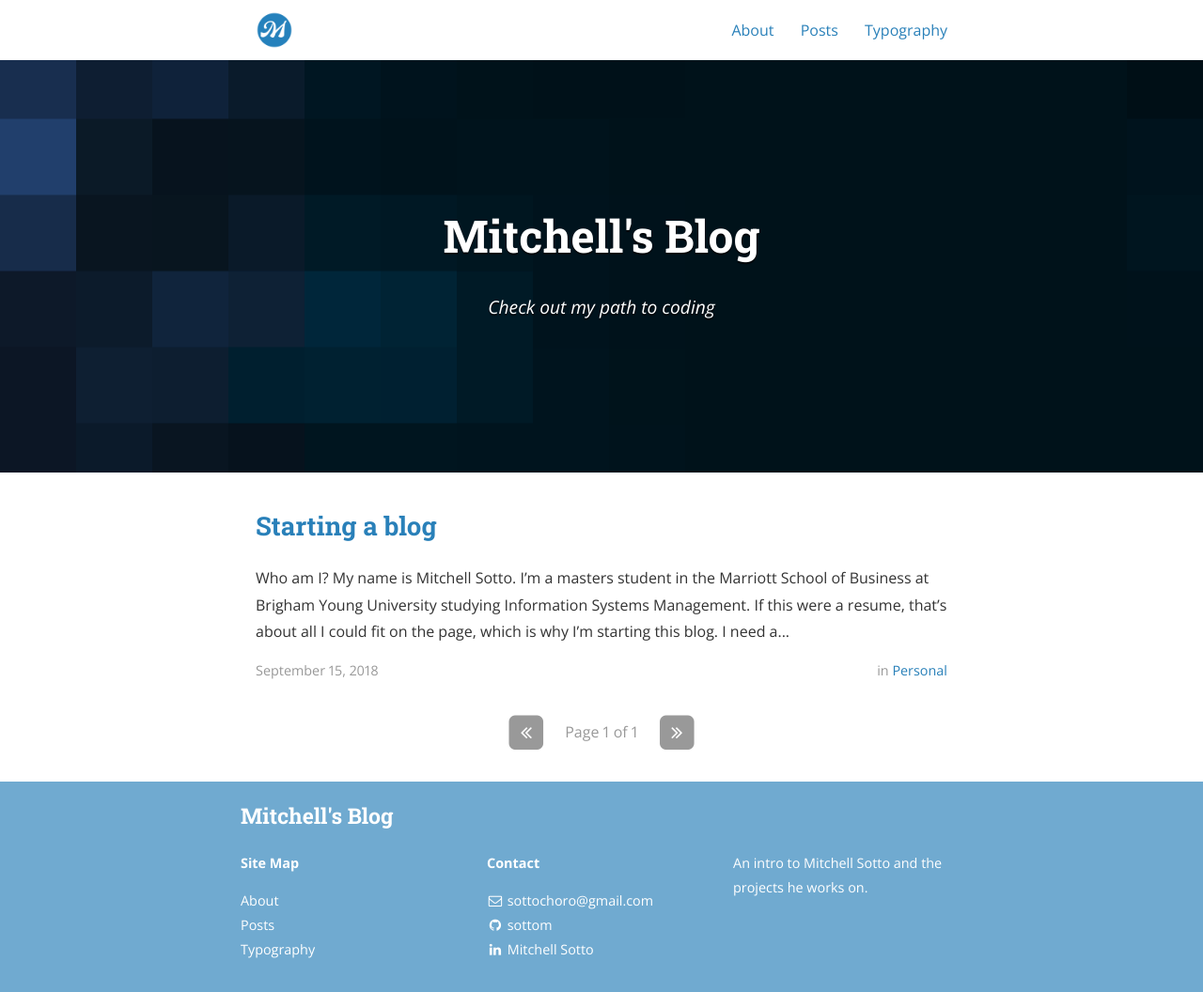
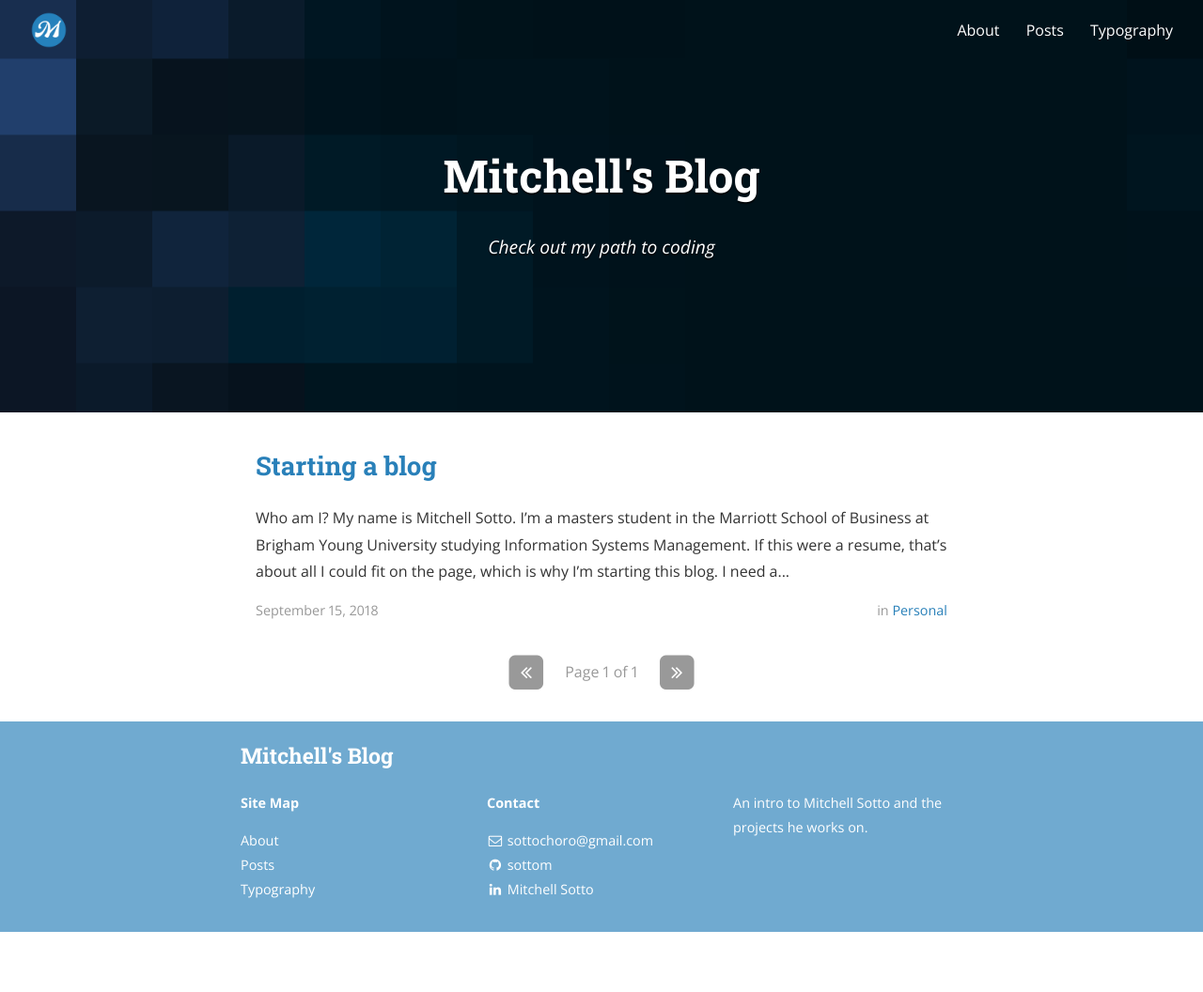
Before and after one commit to sottom/sottom.github.io, a Jekyll site: the page built from index.html, in a window 1280 px wide. Shown: the whole page at 94% size. Built offline with Jekyll 4.4.1, drawn with Linux system fonts in a browser that asks for light colours; nearby versions of some CDN libraries; the list of posts is cut into pages by our own code; after the commit the page ends 992 px from its top, so only the background shows below that.

Commit message:
change styles

```diff
--- a/_sass/_layout.scss
+++ b/_sass/_layout.scss
@@ -100,8 +100,9 @@ pre code.hljs {
 *	Header
 */
 .navigation {
-	box-shadow: 0 2px $highlight-color;
 	padding: 0 1em;
+	position: absolute;
+	width: 100%;
 	margin: 0;
 	/*
 	*	Navigation Menu - http://refills.bourbon.io/unstyled/ (see "Navigation")
@@ -120,7 +121,8 @@ pre code.hljs {
   // Nav menu
   .navigation-wrapper {
   	@include outer-container;
-    @include clearfix;
+		@include clearfix;
+		max-width: none;
     position: relative;
   }
   .logo {
@@ -177,12 +179,14 @@ pre code.hljs {
   }
   li.nav-link {
   	a {
+			color: white;
 	    display: inline-block;
 	    @include media ($tablet) {
 	      padding-right: 1.5em;
 	    }
 	  }
 	  &:last-child a {
+			color: white;
 	  	@include media ($tablet) {
     		padding-right: 1em;
     	}
```
